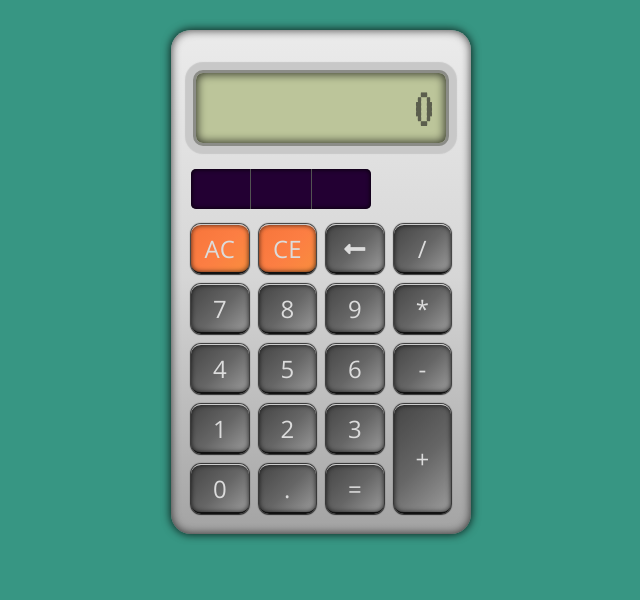
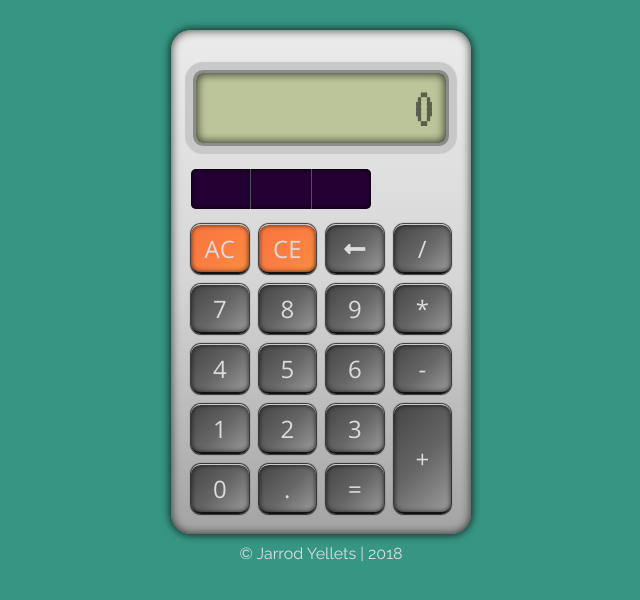
Before and after one commit to jarrodyellets/reactCalc, a React app: page / in a window 1280 px wide. Shown: the whole page, without its empty margins (319-959 px from the left). Built offline with nearby package versions, Linux system fonts and the light colour scheme.

Commit message:
Added footer

```diff
--- a/public/css/style.css
+++ b/public/css/style.css
@@ -116,3 +116,11 @@
 	background: linear-gradient(135deg, rgba(247,117,59,1) 0%, rgba(252,126,67,1) 52%, rgba(249,142,62,1) 100%);
 	filter: progid:DXImageTransform.Microsoft.gradient( startColorstr='#f7753b', endColorstr='#f98e3e', GradientType=1 );
 }
+
+.author {
+  text-align: center;
+  margin-top: 10px;
+  color: #ddd;
+  font-family: Raleway;
+  font-size: 1em;
+}
--- a/src/index.html
+++ b/src/index.html
@@ -4,7 +4,7 @@
 	<meta charset="utf-8">
 	<meta name="viewport" content="width=device-width, initial-scale=1.0">
 	<title>React Calculator</title>
-	<link href="https://fonts.googleapis.com/css?family=Open+Sans|VT323" rel="stylesheet">
+	<link href="https://fonts.googleapis.com/css?family=Open+Sans|VT323|Raleway" rel="stylesheet">
 	<link rel="stylesheet" href="https://use.fontawesome.com/releases/v5.0.10/css/all.css" integrity="sha384-+d0P83n9kaQMCwj8F4RJB66tzIwOKmrdb46+porD/OvrJ+37WqIM7UoBtwHO6Nlg" crossorigin="anonymous">
 </head>
 <body>
--- a/src/index.js
+++ b/src/index.js
@@ -64,6 +64,7 @@ class App extends React.Component {
 
 	render() {
 		return (
+			<div className="wrapper">
 				<div className="calculator">
 					<Screen display={this.state.display} hover={this.state.hover} />
 					<div className="panel">
@@ -73,6 +74,10 @@ class App extends React.Component {
 				  </div>
 				  <ButtonDisplay buttonData={buttonData} handleClick={this.handleClick} />
 				</div>
+				<footer>
+  				<div className="author">&copy; Jarrod Yellets | 2018</div>
+				</footer>
+			</div>
 			)
 	}
 }
```
